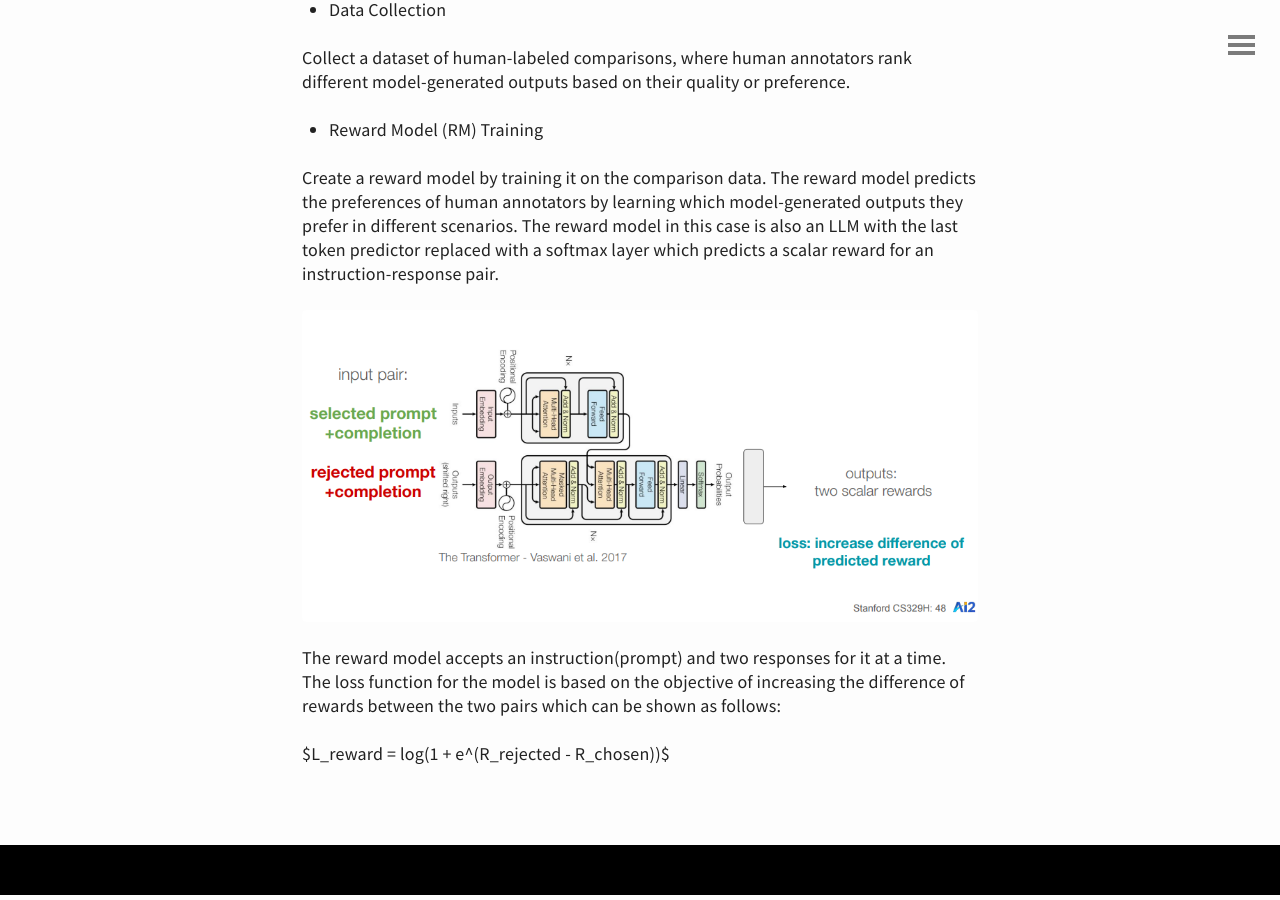
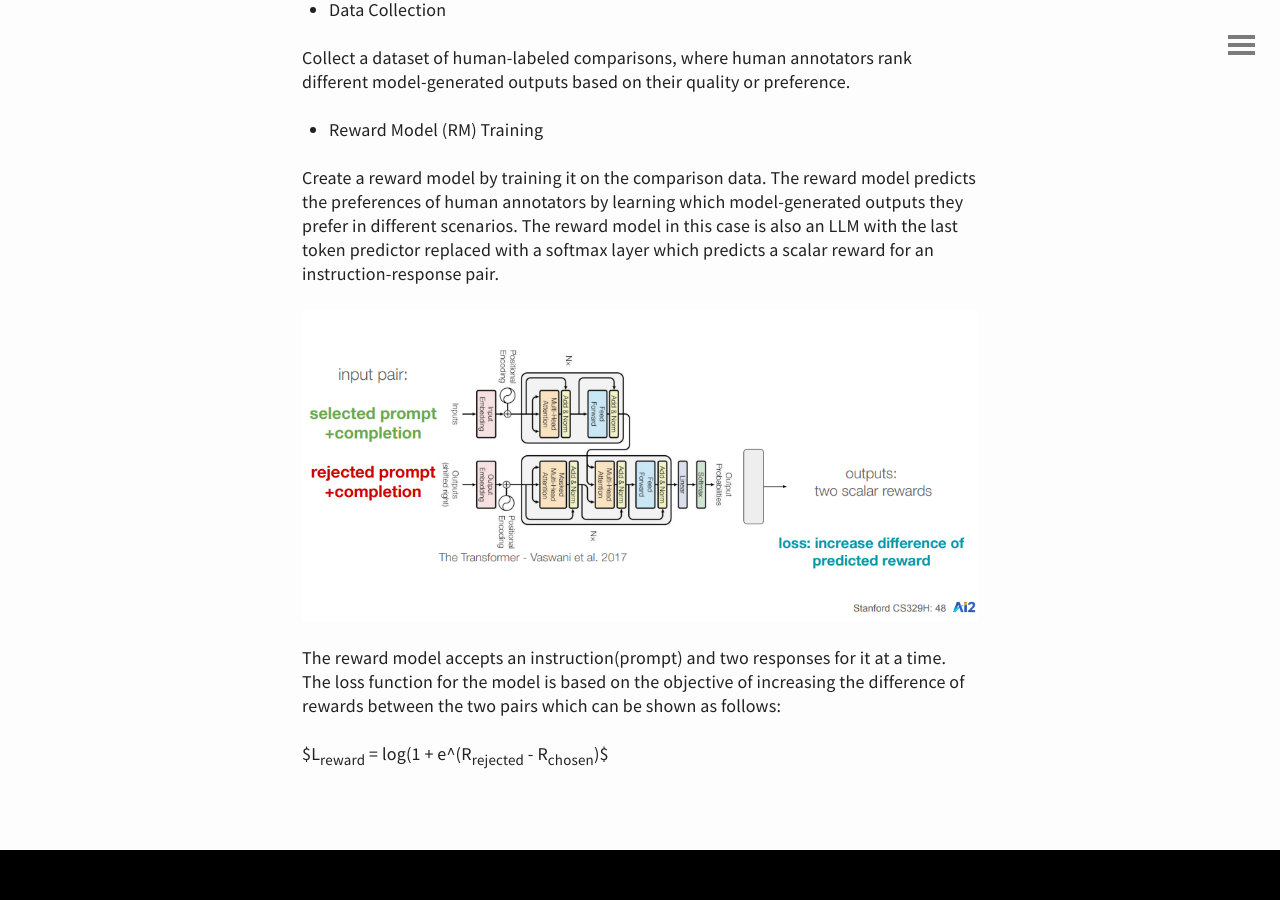
Before and after one commit to spraphul/blog, a Jekyll site: the page built from _posts/2023-11-30-plt.md, in a window 1280 px wide and 900 px high, scrolled down 2245 px. Built offline with Jekyll 4.4.1, drawn with Linux system fonts in a browser that asks for light colours.

Commit message:
Update 2023-11-30-plt.md

```diff
--- a/_posts/2023-11-30-plt.md
+++ b/_posts/2023-11-30-plt.md
@@ -31,4 +31,4 @@ Create a reward model by training it on the comparison data. The reward model pr
 
 The reward model accepts an instruction(prompt) and two responses for it at a time. The loss function for the model is based on the objective of increasing the difference of rewards between the two pairs which can be shown as follows:
 
-$L_reward = log(1 + e^(R_rejected - R_chosen))$
+$L<sub>reward</sub> = log(1 + e^(R<sub>rejected</sub> - R<sub>chosen</sub>)$
```
